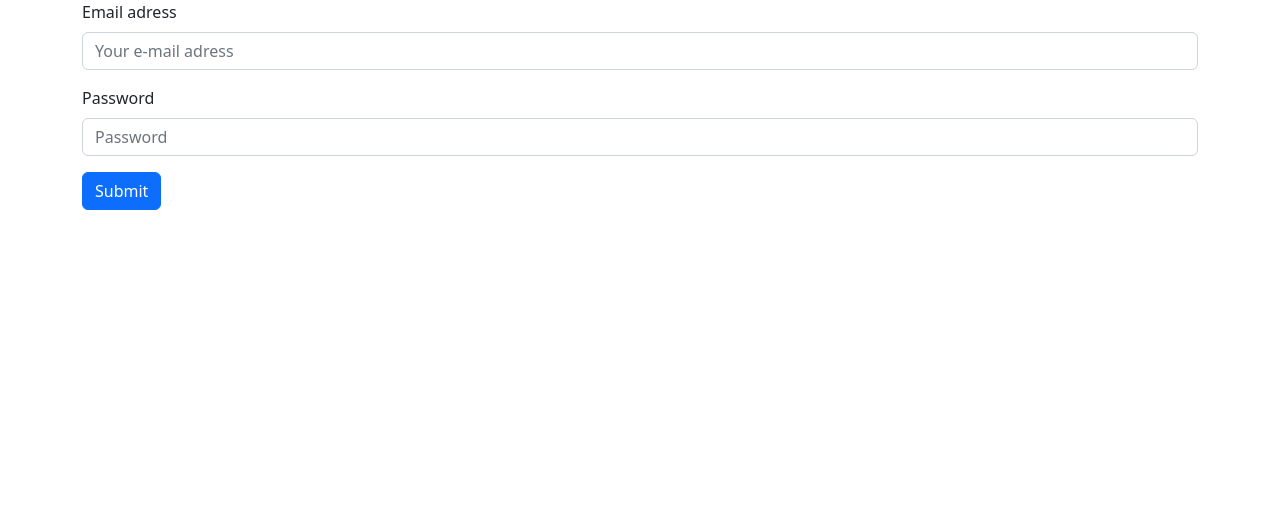
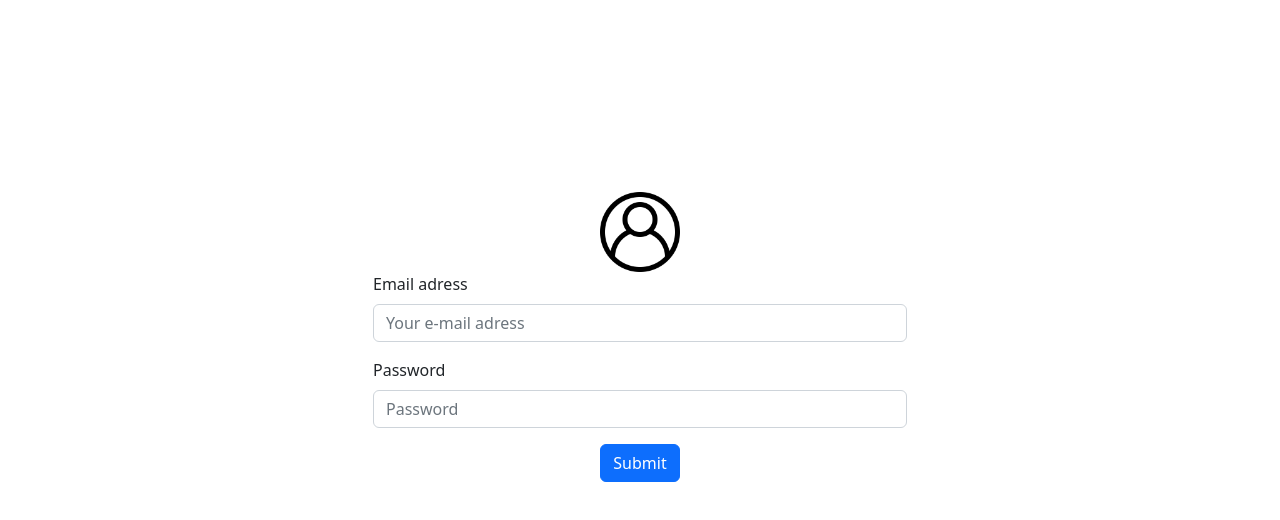
Before and after one commit to DominikaMazur99/bmi_calculator, a React (Create React App) app: page /login in a window 1280 px wide. Shown: the top 520 px of the page. Built offline with nearby package versions, Linux system fonts and the light colour scheme.

Commit message:
login box with icon

```diff
--- a/src/App.js
+++ b/src/App.js
@@ -1,14 +1,13 @@
+import { Container } from "react-bootstrap";
 import { Routes, Route } from "react-router-dom";
 import "./App.scss";
 import Login from "./components/forms/auth/Login";
 
 function App() {
     return (
-        <div className="App">
-            <Routes>
-                <Route path="/login" element={<Login />} />
-            </Routes>
-        </div>
+        <Routes>
+            <Route path="/login" element={<Login />} />
+        </Routes>
     );
 }
 
--- a/src/components/fieldsUI/InputField.jsx
+++ b/src/components/fieldsUI/InputField.jsx
@@ -1,10 +1,7 @@
 import Form from "react-bootstrap/Form";
-import { Row, Col } from "react-bootstrap";
 
 function InputField({ fieldId, fieldLabel, fieldType, placeholder, text }) {
     return (
-        <Row>
-            <Col>
         <Form.Group className="mb-3" controlId={fieldId}>
             <Form.Label>{fieldLabel}</Form.Label>
             <Form.Control type={fieldType} placeholder={placeholder} />
@@ -12,8 +9,6 @@ function InputField({ fieldId, fieldLabel, fieldType, placeholder, text }) {
                 <Form.Text className="text-muted">{text}</Form.Text>
             ) : null}
         </Form.Group>
-            </Col>
-        </Row>
     );
 }
 
--- a/src/components/forms/auth/Login.jsx
+++ b/src/components/forms/auth/Login.jsx
@@ -5,36 +5,52 @@ import { Row, Col } from "react-bootstrap";
 import InputField from "../../fieldsUI/InputField.jsx";
 import SimpleButton from "../../buttons/SimpleButton.jsx";
 
+import loginIcon from "../../../images/loginIcon.png";
+
+import "./Login.scss";
+
 function Login() {
     return (
-        <>
         <Container>
+            <Row xs={2} md={8} className="login-box">
                 <Form>
+                    <Col>
+                        <div className="text-center">
+                            <img
+                                src={loginIcon}
+                                alt="login icon"
+                                className="login-box__icon "
+                            />
+                        </div>
+                    </Col>
+                    <Col>
                         <InputField
                             fieldId="email"
                             fieldLabel="Email adress"
                             fieldType="email"
                             placeholder="Your e-mail adress"
                         />
-
+                    </Col>
+                    <Col>
                         <InputField
                             fieldId="password"
                             fieldLabel="Password"
                             fieldType="password"
                             placeholder="Password"
                         />
-                    <Row>
+                    </Col>
                     <Col>
+                        <div className="text-center">
                             <SimpleButton
                                 variant="primary"
                                 type="submit"
                                 text="Submit"
                             />
+                        </div>
                     </Col>
+                </Form>
             </Row>
-                </Form>
         </Container>
-        </>
     );
 }
 
--- /dev/null
+++ b/src/components/forms/auth/Login.scss
@@ -0,0 +1,11 @@
+.login-box {
+    display: flex;
+    justify-content: center;
+    margin: 0 auto;
+    padding-top: 12rem;
+
+    &__icon {
+        height: 5rem;
+        width: 5rem;
+    }
+}
```
Also changed, not shown: src/images/loginIcon.png (added). Lines whose indentation alone changed are shown as unchanged.
